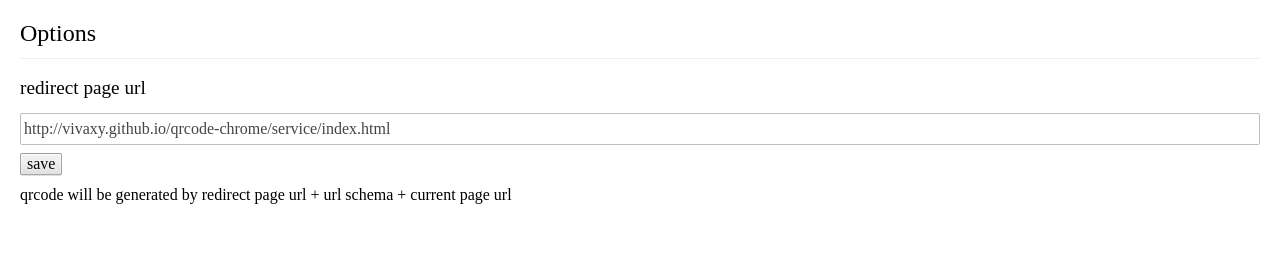
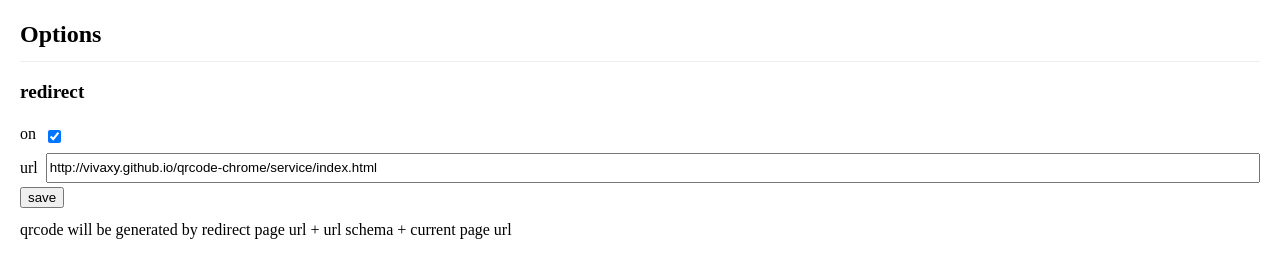
Before and after one commit to vivaxy/qrcode-chrome, a browser extension: page dest/options.html in a window 1280 px wide. Drawn offline with Linux system fonts and the light colour scheme.

Commit message:
add on/off to redirect, remove useless css

```diff
--- a/dest/css/options.css
+++ b/dest/css/options.css
@@ -12,12 +12,6 @@ body {
 
 article {
     margin: 0 20px;
-}
-
-h1, h2, h3 {
-    -webkit-user-select: none;
-    font-weight: normal;
-    line-height: 1;
 }
 
 h1 {
@@ -41,47 +35,26 @@ h1:after {
     top: 13px;
 }
 
-p {
-    margin: 0;
-    line-height: 1.8em;
+input[type="text"] {
+    -webkit-box-flex: 1;
 }
 
-input[type="text"] {
-    border: 1px solid #bfbfbf;
-    border-radius: 2px;
-    box-sizing: border-box;
-    color: #444;
-    font: inherit;
-    margin: 0;
-    min-height: 2em;
-    padding: 3px;
-    outline: none;
-    width: 100%;
+input[type="checkbox"] {
+    margin-top: 8px;
 }
 
-button {
-    -webkit-appearance: none;
-    -webkit-user-select: none;
-    font: inherit;
-    margin: 8px 1px 6px 0;
-    outline: none;
-    text-shadow: 0 1px 0 rgb(240, 240, 240);
-    border: 1px solid rgba(0, 0, 0, 0.3);
-    border-radius: 2px;
-    background-image: -webkit-linear-gradient(#f0f0f0, #f0f0f0 38%, #e0e0e0);
-    box-shadow: 0 1px 0 rgba(0, 0, 0, 0.12), inset 0 1px 2px rgba(255, 255, 255, 0.95);
-    color: black;
+p {
+    display: -webkit-box;
+    height: 30px;
+    margin: 4px 0;
 }
 
-button:hover {
-    background-image: -webkit-linear-gradient(#f0f0f0, #f0f0f0 38%, #e0e0e0);
-    border-color: rgba(0, 0, 0, 0.3);
-    box-shadow: 0 1px 0 rgba(0, 0, 0, 0.12), inset 0 1px 2px rgba(255, 255, 255, 0.95);
-    color: black;
+p > span {
+    display: block;
+    line-height: 30px;
+    margin-right: 8px;
 }
 
-button:active {
-    background-image: -webkit-linear-gradient(#e7e7e7, #e7e7e7 38%, #d7d7d7);
-    box-shadow: none;
-    text-shadow: none;
+p > input {
+    display: block;
 }
--- a/dest/js/options.js
+++ b/dest/js/options.js
@@ -3,23 +3,28 @@
  * @author vivaxy
  */
 'use strict';
-var input = document.querySelector('input'),
-    button = document.querySelector('button');
+var redirect = function (container) {
+    var urlInput = container.querySelector('.js-url'),
+        redirectSwitch = container.querySelector('.js-on'),
+        saveButton = container.querySelector('.js-save');
 
     try {
         chrome.storage.sync.get({
-        redirectPageUrl: 'http://vivaxy.github.io/qrcode-chrome/service/index.html'
+            redirectPageUrl: 'http://vivaxy.github.io/qrcode-chrome/service/index.html',
+            redirectOn: true
         }, function (storage) {
-        input.value = storage.redirectPageUrl;
+            urlInput.value = storage.redirectPageUrl;
+            redirectSwitch.checked = storage.redirectOn;
         });
     } catch (e) {
         // not in chrome extension
     }
 
-button.addEventListener('click', function () {
+    saveButton.addEventListener('click', function () {
         try {
             chrome.storage.sync.set({
-            redirectPageUrl: input.value
+                redirectPageUrl: urlInput.value,
+                redirectOn: redirectSwitch.checked
             }, function () {
                 alert('redirect page url saved');
             });
@@ -27,3 +32,6 @@ button.addEventListener('click', function () {
             // not in chrome extension
         }
     }, false);
+};
+
+redirect(document.querySelector('.js-redirect'));
--- a/dest/options.html
+++ b/dest/options.html
@@ -10,10 +10,11 @@
 <body>
 <article>
     <h1>Options</h1>
-    <section>
-        <h3>redirect page url</h3>
-        <input type="text">
-        <button>save</button>
+    <section class="js-redirect">
+        <h3>redirect</h3>
+        <p><span>on</span><input type="checkbox" class="js-on"></p>
+        <p><span>url</span><input type="text" class="js-url"></p>
+        <p><button class="js-save">save</button></p>
         <p>qrcode will be generated by redirect page url + url schema + current page url</p>
     </section>
 </article>
```
Also changed, not shown: dest/js/index.js (+16 -11 lines), dest/js/lib/qr-model.js (+9 -3 lines), dest/manifest.json. Lines whose indentation alone changed are shown as unchanged.
